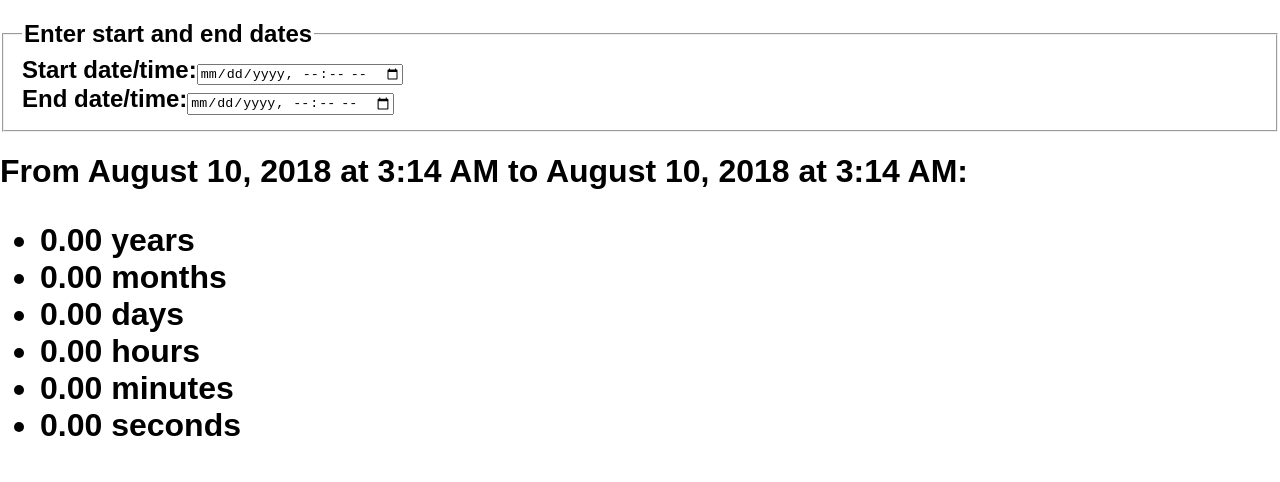
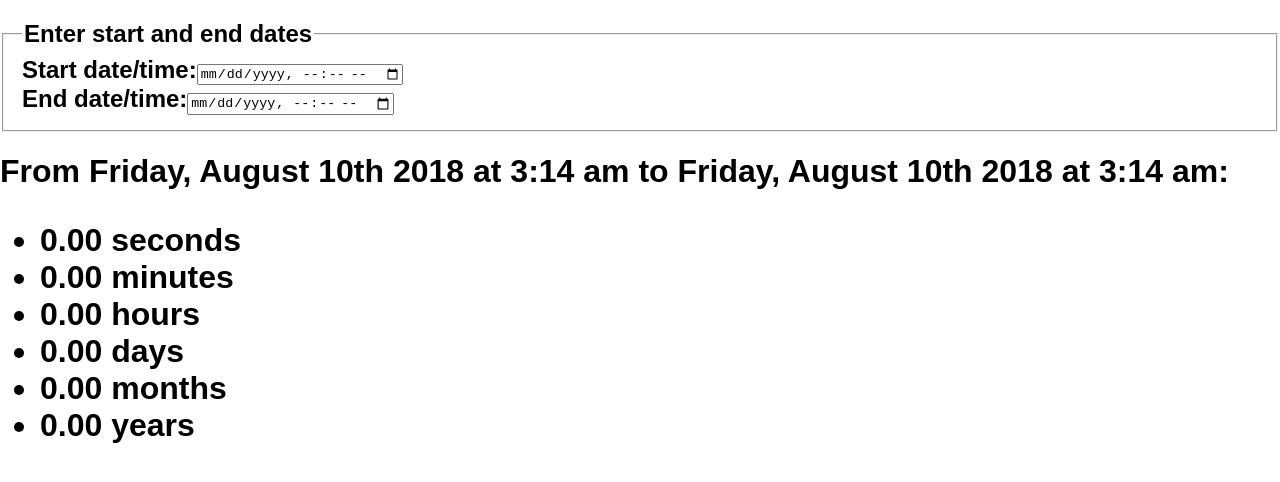
Before and after one commit to paul-f-maxson/time-calculator, a React (Create React App) app: page / in a window 1280 px wide. Shown: the top 482 px of the page. Built offline with nearby package versions, Linux system fonts and the light colour scheme.

Commit message:
moment.js basic implementation

```diff
--- a/package.json
+++ b/package.json
@@ -5,6 +5,7 @@
   "dependencies": {
     "ajv": "^6.5.2",
     "dateformat": "^3.0.3",
+    "moment": "^2.22.2",
     "react": "^16.4.2",
     "react-dom": "^16.4.2",
     "react-scripts": "1.1.4"
@@ -14,5 +15,6 @@
     "build": "react-scripts build",
     "test": "react-scripts test --env=jsdom",
     "eject": "react-scripts eject"
-  }
+  },
+  "homepage": "https://portfolio-pfmaxson.herokuapp.com/pieces/open/time_calculator"
 }
--- a/src/App.js
+++ b/src/App.js
@@ -2,6 +2,7 @@ import React, { Component } from 'react';
 // import logo from './logo.svg';
 import './App.css';
 import dateFormat from 'dateformat';
+const moment = require('moment');
 
 function Input(props) {
   return (
@@ -45,9 +46,7 @@ function Output(props) {
     <div className="output">
       <h1 className="dateRange">
         From {props.startDate}{" "}
-        at {props.startTime}{" "}
-        to {props.endDate}{" "}
-        at {props.endTime}:
+        to {props.endDate}:
         <ul className="amounts">
           {amounts}
         </ul>
@@ -60,18 +59,9 @@ class TimeCalculator extends Component{
   constructor(props) {
     super(props);
     this.state = {
-      startDate: new Date(),
-      endDate: new Date(),
+      startDate: moment(),
+      endDate: moment(),
     };
-
-    this.millis =  {
-        year : 3.154*10**10, // Milliseconds in a year
-        month : 2.628*10**9, // Milliseconds in a month
-        day : 8.64*10**7, // Milliseconds in a day
-        hour : 3.60*10**6, // Milliseconds in an hour
-        minute : 6.00*10**4, // Milliseconds in a minute
-        second : 1000, // Milliseconds in a second
-    }
   }
 
   handleChange(event) {
@@ -79,26 +69,25 @@ class TimeCalculator extends Component{
     const value = target.value;
     const name = target.name
 
-    // TODO: convert from yyyy-mm-ddThh:mm
     console.log(value);
     this.setState({
-      [name]: new Date(value),
+      [name]: moment(value),
     });
   }
 
   render() {
-    // TODO: implement moment.js
-    const startDateFmt = dateFormat(this.state.startDate, "longDate");
-    const startTimeFmt = dateFormat(this.state.startDate, "shortTime");
-    const endDateFmt = dateFormat(this.state.endDate, "longDate");
-    const endTimeFmt = dateFormat(this.state.endDate, "shortTime");
-
-    const diff = this.state.endDate.getTime() - this.state.startDate.getTime();
+    const momentFormatString = "dddd, MMMM Do YYYY [at] h:mm a";
+    const startDateFmt = this.state.startDate.format(momentFormatString);
+    const endDateFmt = this.state.endDate.format(momentFormatString);
 
     let totals = {};
 
-    for (var increment in this.millis) {
-      totals[`${increment}s`] = (diff / this.millis[increment]).toFixed(2);
+    for (let increment of ["seconds","minutes","hours","days","months","years"]) {
+      totals[`${increment}`] = this.state.endDate.diff(
+        this.state.startDate,
+        increment,
+        true
+      ).toFixed(2);
     }
 
     return (
@@ -110,9 +99,7 @@ class TimeCalculator extends Component{
         <Output
           // TODO: be more concise, use an object
           startDate={startDateFmt}
-          startTime={startTimeFmt}
           endDate={endDateFmt}
-          endTime={endTimeFmt}
           totals={totals}
         />
       </div>
```
Also changed, not shown: 1 other file (tests, documents, lock files or other folders).
